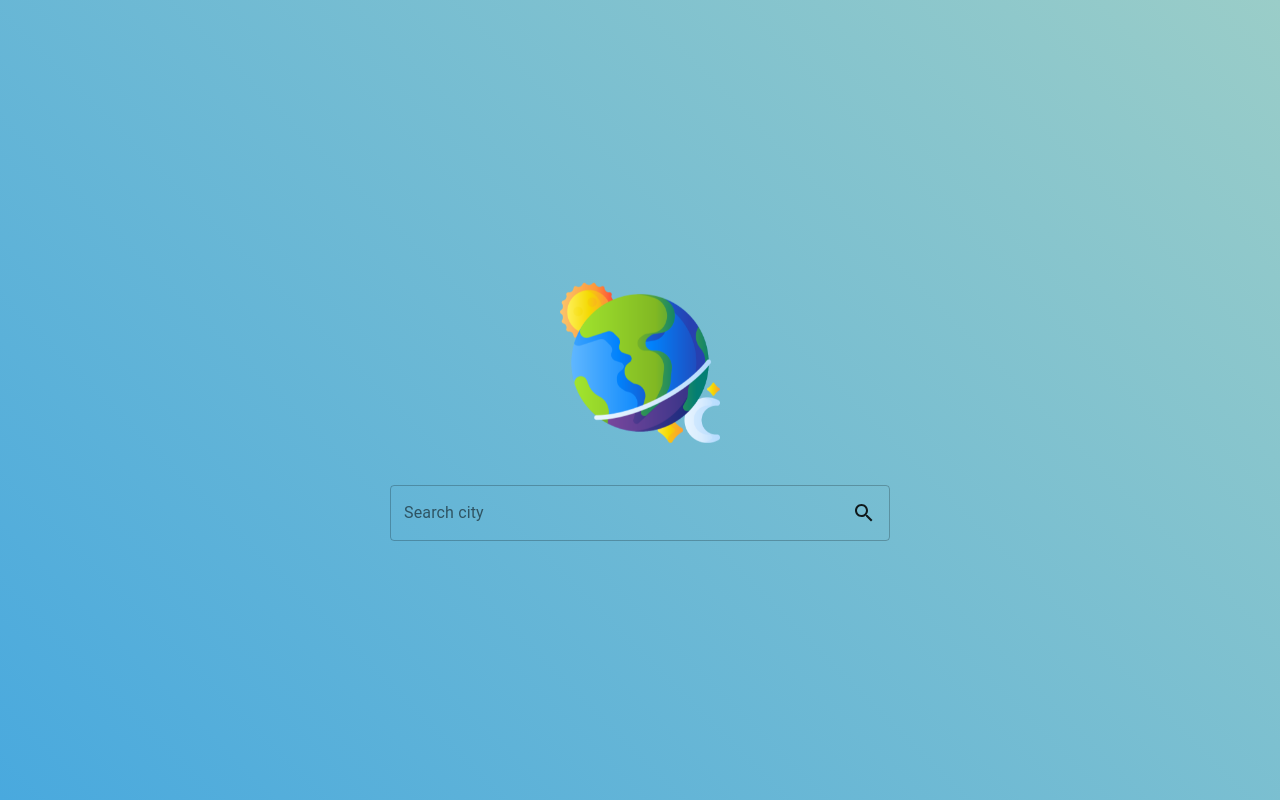
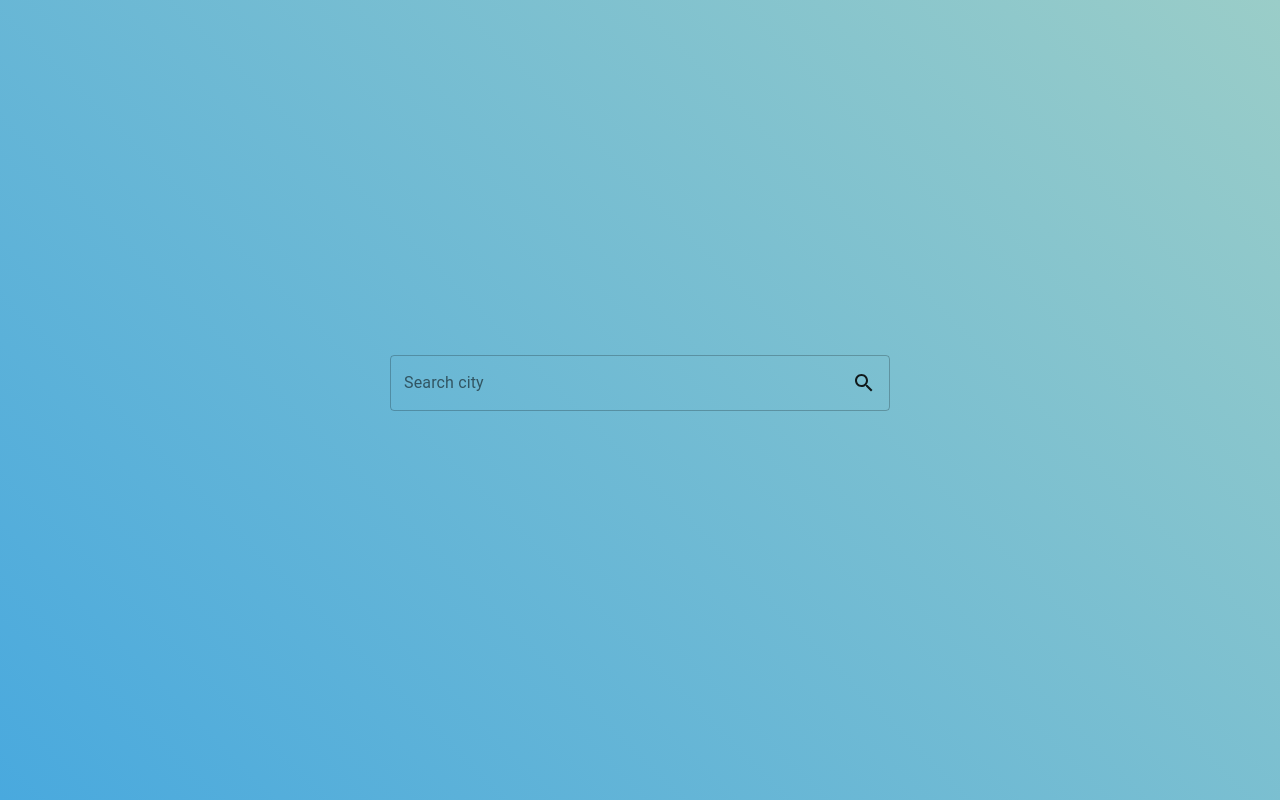
Before and after one commit to addiedas/stoke-weather, a React (Create React App) app: page / in a window 1280 px wide. Built offline with nearby package versions, Linux system fonts and the light colour scheme.

Commit message:
removed logo

```diff
--- a/src/App.tsx
+++ b/src/App.tsx
@@ -1,5 +1,4 @@
 import React from 'react';
-import logo from './icons/day-and-night.png';
 import {SearchBar} from './features/search-bar/search-bar';
 import './App.css';
 import {ComponentSwitch} from './features/component-switch/component-switch';
@@ -8,7 +7,6 @@ function App() {
     return (
         <div className="App">
             <header className="App-header">
-                <img src={logo} className="App-logo" alt="logo" />
                 <SearchBar/>
                 <ComponentSwitch/>
             </header>
```
